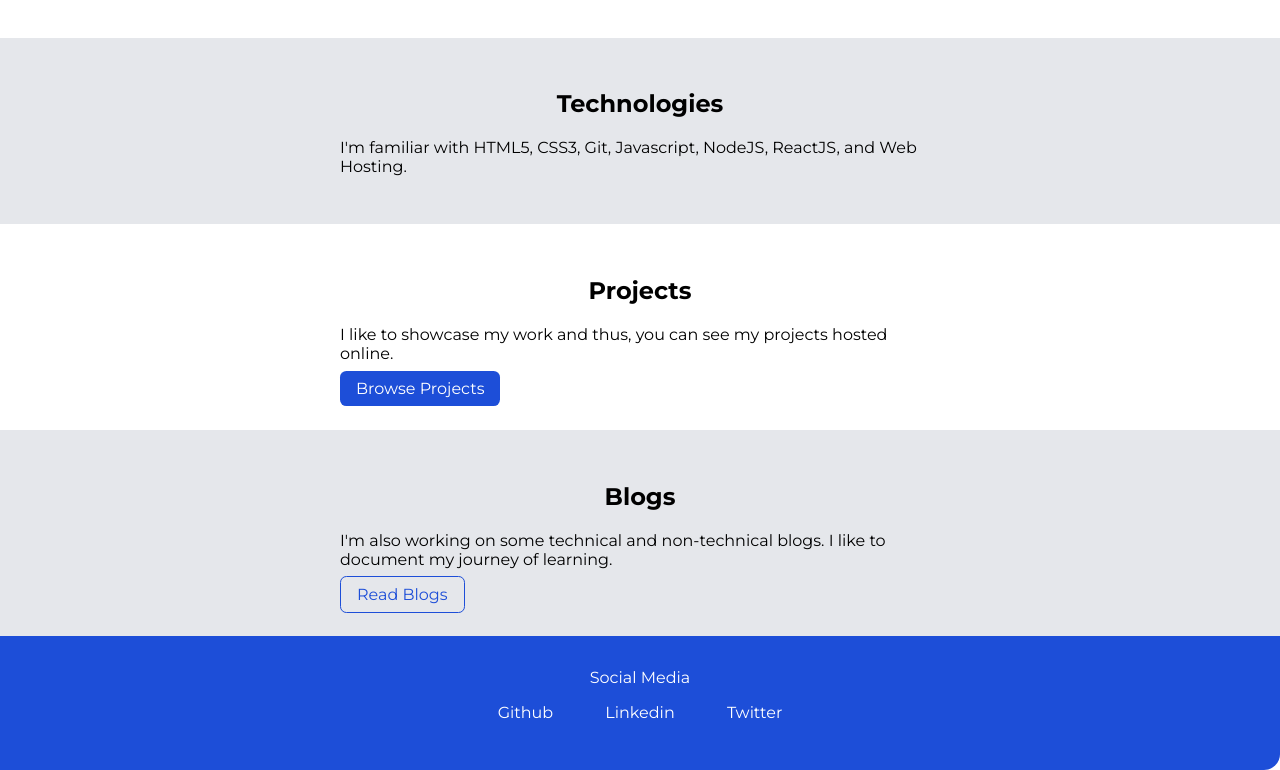
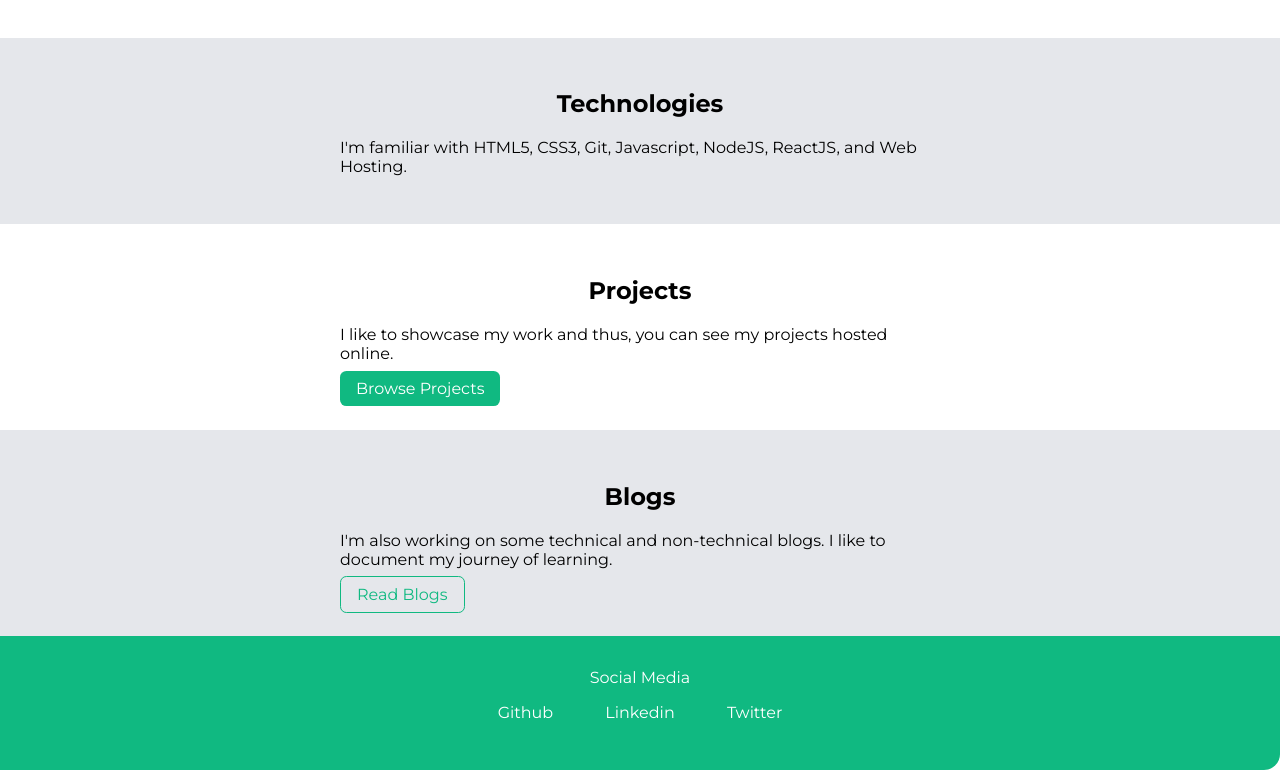
Before and after one commit to PrasurjyaKashyap/Adarsh-Balak-HTML5-and-CSS3-, a plain HTML site: page index.html in a window 1280 px wide. Shown: the part 542-1312 px from the top of the page. Drawn offline with Linux system fonts and the light colour scheme.

Commit message:
Colour Change

```diff
--- a/style.css
+++ b/style.css
@@ -1,7 +1,7 @@
 @import url('https://fonts.googleapis.com/css2?family=Montserrat:wght@400;700&display=swap');
 
 :root {
-    --primary-color: #1D4ED8;
+    --primary-color:#10B981;
     --dark-gray: #6B7280;
     --light-gray: #E5E7EB;
 
```
